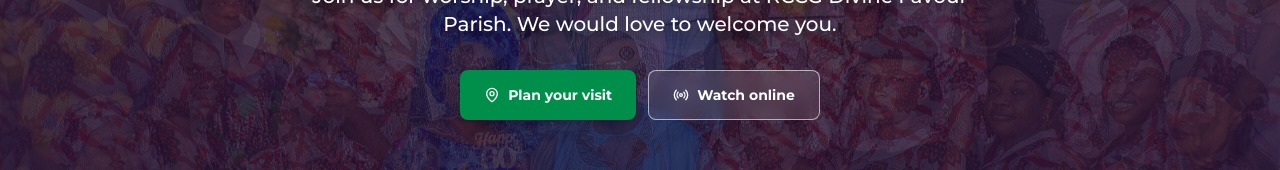
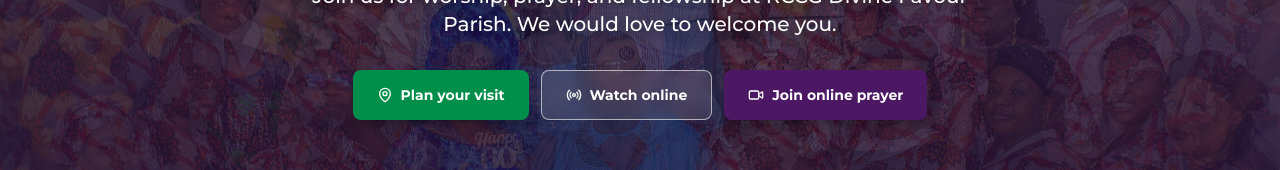
Before and after one commit to Vindicated1/rccg-divine-favour, a Next.js app: page / in a window 1280 px wide. Shown: the part 406-576 px from the top of the page. Built offline with nearby package versions, Linux system fonts and the light colour scheme; no server answers; the database is empty.

Commit message:
online prayer link added to hero

```diff
--- a/src/components/Hero.js
+++ b/src/components/Hero.js
@@ -1,7 +1,7 @@
 'use client';
 
 import { useEffect, useState } from 'react';
-import { ArrowDown, MapPin, Radio } from 'lucide-react';
+import { ArrowDown, MapPin, Radio, Video } from 'lucide-react';
 
 const HERO_IMAGES = ['/hero1.jpg', '/hero2.jpg', '/hero3.jpg', '/hero4.jpg', '/hero5.jpg', '/hero6.jpg', '/hero7.jpg'];
 const ONLINE_SERVICE_URL = 'https://www.youtube.com/@rccgdfajibode';
@@ -62,6 +62,14 @@ export default function Hero() {
           >
             <Radio className="h-4 w-4" aria-hidden="true" /> Watch online
           </a>
+          <a
+            href="https://meet.google.com/kqs-wmyn-vpk"
+            target="_blank"
+            rel="noopener noreferrer"
+            className="inline-flex items-center gap-2 rounded-lg bg-[#4c1864] px-6 py-3.5 text-sm font-bold text-white shadow-lg shadow-black/20 transition hover:bg-[#3b124e]"
+          >
+            <Video className="h-4 w-4" aria-hidden="true" /> Join online prayer
+          </a>
         </div>
 
         <a href="#about" className="mt-12 inline-flex items-center gap-2 text-sm font-medium text-white/75 transition hover:text-white">
--- a/src/components/Sermons.js
+++ b/src/components/Sermons.js
@@ -4,7 +4,7 @@ import { useEffect, useState } from 'react';
 import Image from 'next/image';
 import { BookOpen, CalendarDays, Radio } from 'lucide-react';
 
-const ONLINE_SERVICE_URL = 'https://www.youtube.com/@RCCGDivineFavourAjibode';
+const ONLINE_SERVICE_URL = 'https://www.youtube.com/@rccgdfajibode';
 
 function formatDate(date) {
   if (!date) return null;
```
